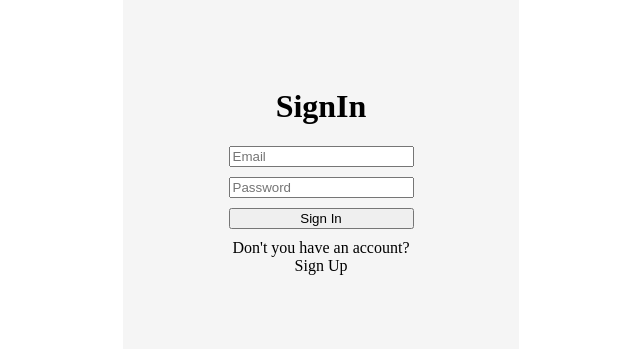
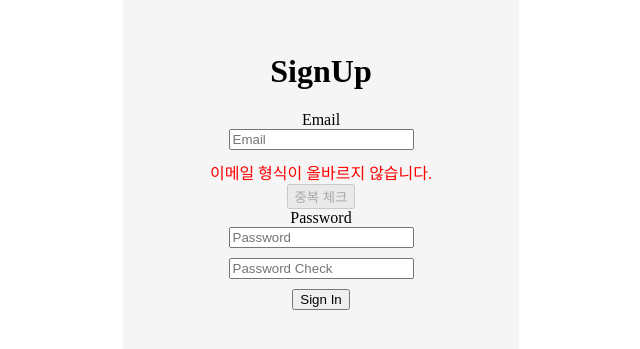
Before and after one commit to YoonKeumJae/Feaverthon, a React (Vite) app: page / in a window 1280 px wide. Shown: the part 237-586 px from the top of the page, without its empty margins (319-959 px from the left). Built offline with nearby package versions, Linux system fonts and the light colour scheme.

Commit message:
[Style] simple style

```diff
--- a/src/App.jsx
+++ b/src/App.jsx
@@ -14,12 +14,12 @@
 
 import React from "react";
 import { Container } from "@mui/material";
-import SignIn from "./pages/auth/SignIn";
+import SignUp from "./pages/auth/SignUp";
 
 function App() {
   return (
     <Container maxWidth="xs">
-      <SignIn />
+      <SignUp />
     </Container>
   );
 }
--- a/src/pages/auth/SignUP.jsx
+++ b/src/pages/auth/SignUP.jsx
@@ -1,8 +1,10 @@
 import { React, useState } from "react";
+import { StyledSignUp } from "../../styles/auth";
 
 function SignUp() {
   const [email, setEmail] = useState("");
-  const [isValidEmail, setIsValidEmail] = useState(true);
+  const [isValidEmail, setIsValidEmail] = useState(false);
+  const [isDuplicatedEmail, setIsDuplicatedEmail] = useState(false); // [TODO] 이메일
   const [password, setPassword] = useState("");
   const [isSamePassword, setIsSamePassword] = useState(true);
 
@@ -32,15 +34,29 @@ function SignUp() {
     setIsValidEmail(validateEmail(email));
   }
 
-  // 이메일 중복 체크 로직 만들어야함
+  // 중복된 이메일인지 확인
+  function checkDuplicatedEmail() {
+    // 이메일 중복 체크 로직 만들어야함
+    setIsDuplicatedEmail(true);
+  }
 
   return (
-    <div>
+    <StyledSignUp>
       <h1>SignUp</h1>
       <form>
         <span>Email</span>
         <input type="email" placeholder="Email" onChange={handleEmailChange} />
-        {!isValidEmail && <span>이메일 형식이 올바르지 않습니다.</span>}
+        {!isValidEmail && (
+          <span className="warn">이메일 형식이 올바르지 않습니다.</span>
+        )}
+        <button
+          type="button"
+          onClick={checkDuplicatedEmail}
+          disabled={!isDuplicatedEmail}
+        >
+          중복 체크
+        </button>
+        <span>Password</span>
         <input
           type="password"
           placeholder="Password"
@@ -54,7 +70,7 @@ function SignUp() {
         {!isSamePassword && <span>비밀번호가 일치하지 않습니다.</span>}
         <button type="submit">Sign In</button>
       </form>
-    </div>
+    </StyledSignUp>
   );
 }
 
--- a/src/styles/auth/StyledSignUp.jsx
+++ b/src/styles/auth/StyledSignUp.jsx
@@ -1,5 +1,28 @@
 import styled from "styled-components";
 
-const StyledSignUp = styled.div``;
+const StyledSignUp = styled.div`
+  width: 100%;
+  height: 100vh;
+  display: flex;
+  flex-direction: column;
+  justify-content: center;
+  align-items: center;
+
+  background-color: #f5f5f5;
+
+  form {
+    display: flex;
+    flex-direction: column;
+    align-items: center;
+  }
+
+  input {
+    margin-bottom: 10px;
+  }
+
+  .warn {
+    color: red;
+  }
+`;
 
 export default StyledSignUp;
```
